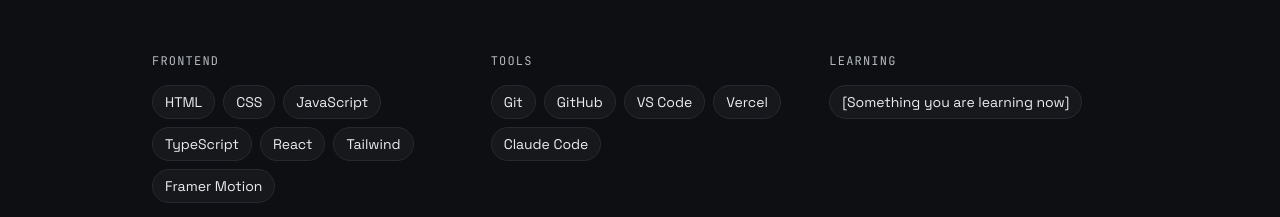
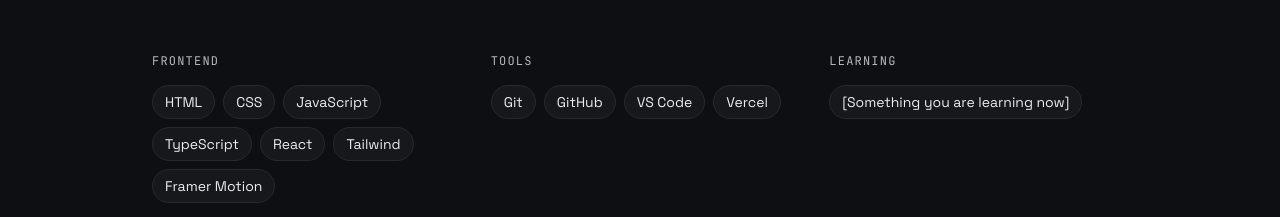
Before and after one commit to muskangosain/portfolio, a React (Vite) app: page / in a window 1280 px wide. Shown: the part 2228-2445 px from the top of the page. Built offline with nearby package versions, Linux system fonts and the light colour scheme.

Commit message:
chore: update tools list

```diff
--- a/src/data/profile.ts
+++ b/src/data/profile.ts
@@ -15,7 +15,7 @@
 
 export const skills = {
   Frontend: ['HTML', 'CSS', 'JavaScript', 'TypeScript', 'React', 'Tailwind', 'Framer Motion'],
-  Tools: ['Git', 'GitHub', 'VS Code', 'Vercel', 'Claude Code'],
+  Tools: ['Git', 'GitHub', 'VS Code', 'Vercel'],
   Learning: ['[Something you are learning now]'],
 }
 
```
